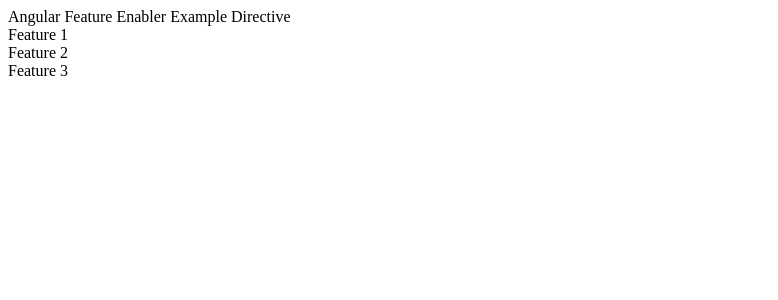
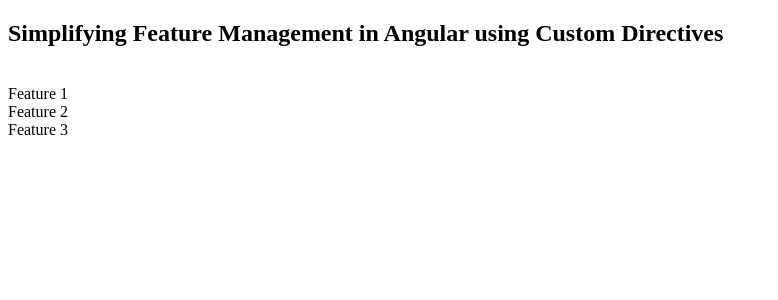
Before and after one commit to sajithahd/angular-feature-enabler, an Angular app: page / in a window 1280 px wide. Shown: the top 300 px of the page, without its empty margins (0-778 px from the left). Built offline with nearby package versions, Linux system fonts and the light colour scheme.

Commit message:
service enh

```diff
--- a/src/app/app.component.html
+++ b/src/app/app.component.html
@@ -1,6 +1,6 @@
-Angular Feature Enabler Example Directive
+<h2>Simplifying Feature Management in Angular using Custom Directives</h2>
+<br>
 
-<br>
 
 <div [featureEnabler]="Feature.Feature1">Feature 1</div>
 <div [featureEnabler]="Feature.Feature2">Feature 2</div>
--- a/src/app/feature-enabler.service.ts
+++ b/src/app/feature-enabler.service.ts
@@ -7,10 +7,20 @@
   providedIn: 'root',
 })
 export class FeatureEnablerService {
+
+  // Ideally this matrix should be fetched from BE API as well.
+  // As that sould be managed by BE business logic.
   featurePlanMatrix: { [key: string]: Feature[] } = {
-    trail: [Feature.Feature1],
-    starter: [Feature.Feature1, Feature.Feature2],
-    pro: [Feature.Feature1, Feature.Feature2, Feature.Feature3],
+    trail: [
+      Feature.Feature1
+    ],
+    starter: [
+      Feature.Feature1,
+      Feature.Feature2],
+    pro: [
+      Feature.Feature1,
+      Feature.Feature2,
+      Feature.Feature3],
     premium: [
       Feature.Feature1,
       Feature.Feature2,
@@ -19,11 +29,14 @@
     ],
   };
 
-  constructor(private userStateService: UserStateService) {}
+  constructor(private userStateService: UserStateService) { }
 
   public isEligibleFeature$(feature: Feature): Observable<boolean> {
     return this.userStateService.getCurrentUser$().pipe(
       map((user) => {
+        if (!this.featurePlanMatrix[user.plan]) {
+          return false;
+        }
         return this.featurePlanMatrix[user.plan].includes(feature);
       })
     );
```
